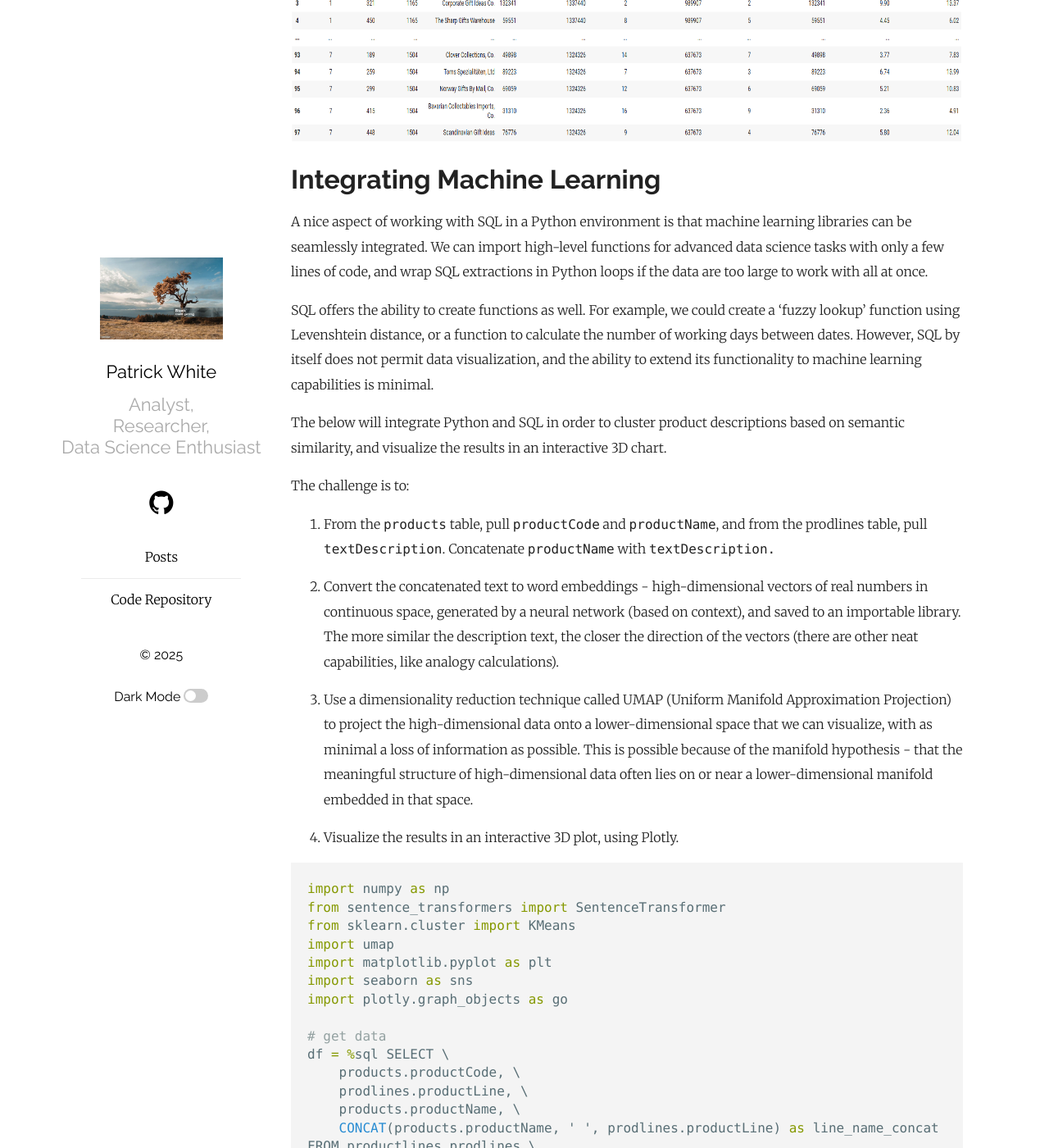
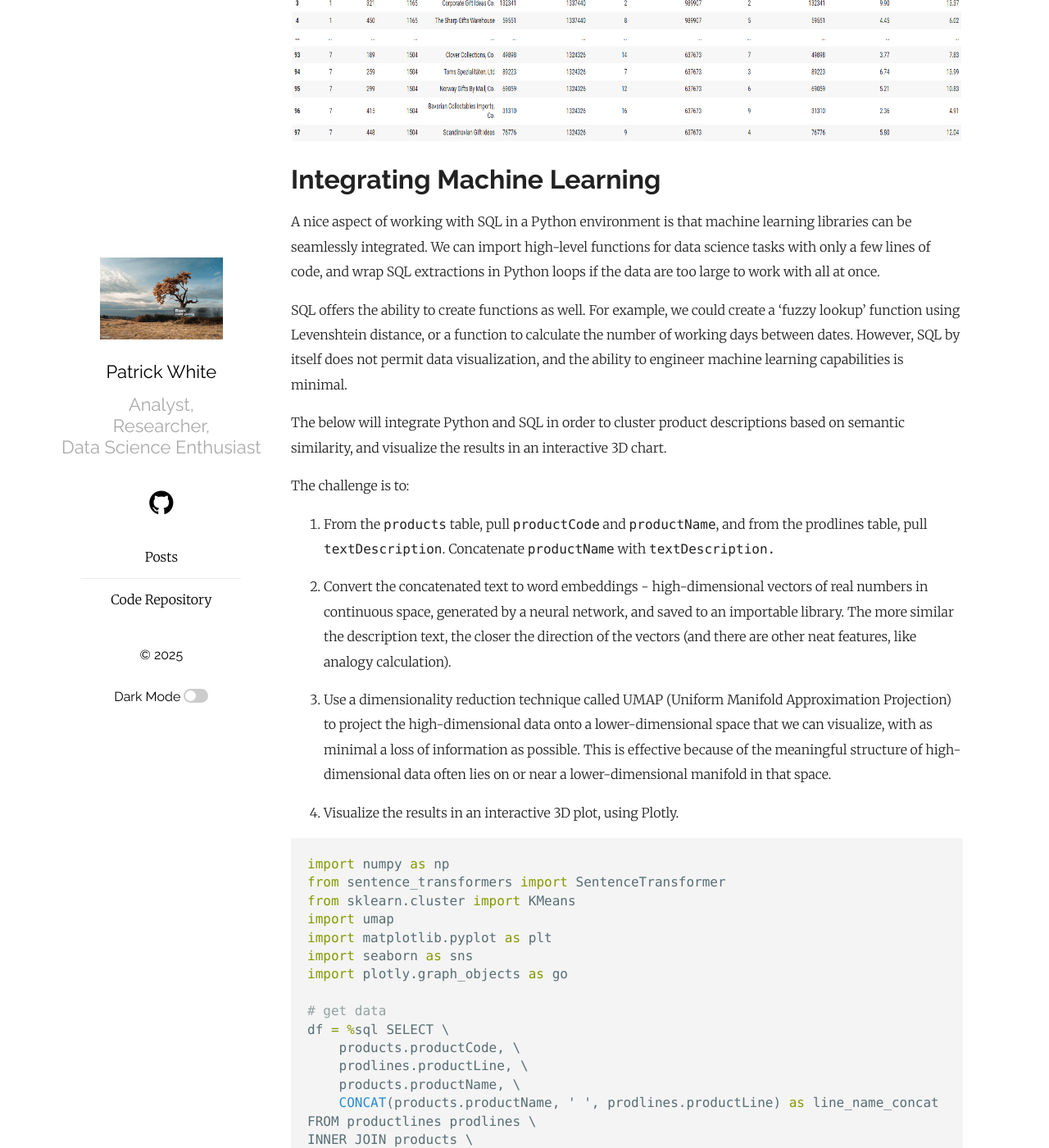
Before and after one commit to pw598/pw598.github.io, a Jekyll site: the page built from _posts/2025-05-14-MySQL-via-Shell-and-Python.md, in a window 1280 px wide and 1400 px high, scrolled down 26165 px. Shown: the whole window at 82% size. Built offline with Jekyll 4.4.1, drawn with Linux system fonts in a browser that asks for light colours; some of the changed text lies outside the part shown.

Commit message:
Add files via upload

```diff
--- a/_posts/2025-05-14-MySQL-via-Shell-and-Python.md
+++ b/_posts/2025-05-14-MySQL-via-Shell-and-Python.md
@@ -30,19 +30,19 @@
 
 Similarly, Python has become one of the most widely adopted programming languages, for tasks which don't require low-level coding such as C++. This popularity has led to the development of many open-source libraries, from which powerful functions may be imported and called upon using few lines of code. The reasons IPython notebooks (.ipynb) have become widely used include:
 - Shareability, readability, and transparency
-- Ability to render as a webpage
 - Workflow documentation
 - Ability to include markdown
+- Ability to render as a webpage
 - Convenient debugging
-- "Magic commands", which provide functionality such as allowing other languages
+- "Magic commands" providing meta-functionality such as allowing other languages
 
 Magic commands are not the only way to express SQL in a Python environment. Many libraries and functions, some of which we'll explore, are designed to accept plain-text SQL queries. A perk of the magic commands is that, for another language, they should express the same kind of keyword formatting you would see from an editor designed for that language.
 
-Working in a Google Colab Python notebook, which you can download <a href="https://github.com/pw598/Articles/blob/main/notebooks/MySQL_via_Shell_and_Python.ipynb">here</a>, we will start with shell commands, and progress to include Python functions which wrap SQL queries. Of course, hosting your business's database in Google Colab (or through a notebook alone) would be highly problematic, unless you somehow mitigate the fact that the data will disappear at the end of your session. However, for our purposes of demonstration and replicability, it will work nicely.
+Working in a Google Colab Python notebook, which you can download <a href="https://github.com/pw598/Articles/blob/main/notebooks/MySQL_via_Shell_and_Python.ipynb">here</a>, we will start with shell commands, and progress to include Python functions which take SQL queries as arguments. Of course, hosting your business's database in Google Colab (or through a notebook alone) would be highly problematic, unless you somehow mitigate the fact that the database will disappear at the end of your session. However, for our purposes of demonstration and replicability, it will work nicely.
 
 I must also mention that you should not include passwords in your code, even though I have below for simplicity. Instead, keep the sensitive commands stored in a secure .sql or text file to be read upon execution, or store the passwords securely in your operating system environment.
 
-Since Google Colab runs on a Linux environment, the shell commands are in Bash. Don't be intimidated if the commands look unfamiliar, but do check out the following resources if looking for context.
+Since Google Colab runs on a Linux environment, the shell commands are in Bash. Don't be intimidated if they look unfamiliar, but do check out the following resources if looking for context.
 
 - <a href="https://www.w3schools.com/bash/index.php">https://www.w3schools.com/bash/index.php</a>
 - <a href="https://www.w3schools.com/sql/">https://www.w3schools.com/sql/</a>
@@ -1029,9 +1029,9 @@
 
 # Integrating Machine Learning
 
-A nice aspect of working with SQL in a Python environment is that machine learning libraries can be seamlessly integrated. We can import high-level functions for advanced data science tasks with only a few lines of code, and wrap SQL extractions in Python loops if the data are too large to work with all at once.
+A nice aspect of working with SQL in a Python environment is that machine learning libraries can be seamlessly integrated. We can import high-level functions for data science tasks with only a few lines of code, and wrap SQL extractions in Python loops if the data are too large to work with all at once.
 
-SQL offers the ability to create functions as well. For example, we could create a 'fuzzy lookup' function using Levenshtein distance, or a function to calculate the number of working days between dates. However, SQL by itself does not permit data visualization, and the ability to extend its functionality to machine learning capabilities is minimal.
+SQL offers the ability to create functions as well. For example, we could create a 'fuzzy lookup' function using Levenshtein distance, or a function to calculate the number of working days between dates. However, SQL by itself does not permit data visualization, and the ability to engineer machine learning capabilities is minimal.
 
 The below will integrate Python and SQL in order to cluster product descriptions based on semantic similarity, and visualize the results in an interactive 3D chart.
 
@@ -1039,9 +1039,9 @@
 
 1. From the <code>products</code> table, pull <code>productCode</code> and <code>productName</code>, and from the prodlines table, pull <code>textDescription</code>. Concatenate <code>productName</code> with <code>textDescription.</code>
 
-2. Convert the concatenated text to word embeddings - high-dimensional vectors of real numbers in continuous space, generated by a neural network (based on context), and saved to an importable library. The more similar the description text, the closer the direction of the vectors (there are other neat capabilities, like analogy calculations).
+2. Convert the concatenated text to word embeddings - high-dimensional vectors of real numbers in continuous space, generated by a neural network, and saved to an importable library. The more similar the description text, the closer the direction of the vectors (and there are other neat features, like analogy calculation).
 
-3. Use a dimensionality reduction technique called UMAP (Uniform Manifold Approximation Projection) to project the high-dimensional data onto a lower-dimensional space that we can visualize, with as minimal a loss of information as possible. This is possible because of the manifold hypothesis - that the meaningful structure of high-dimensional data often lies on or near a lower-dimensional manifold embedded in that space.
+3. Use a dimensionality reduction technique called UMAP (Uniform Manifold Approximation Projection) to project the high-dimensional data onto a lower-dimensional space that we can visualize, with as minimal a loss of information as possible. This is effective because of the meaningful structure of high-dimensional data often lies on or near a lower-dimensional manifold in that space.
 
 4. Visualize the results in an interactive 3D plot, using Plotly.
 
@@ -1135,11 +1135,11 @@
 <img src="https://raw.githubusercontent.com/pw598/pw598.github.io/main/_posts/images/plotly_cht.png" style="height: 400px; width:auto;">
 
 
-To zoom in, rotate, and hover over points for labels, download the chart by <a href="https://github.com/pw598/pw598.github.io/blob/main/_posts/images/plotly_chart.html" download="plotly_chart.html">right-clicking here</a>, select "Save Link As" and save as an .html file, and then open with a web browser. Or, <a href="https://github.com/pw598/Articles/blob/main/notebooks/MySQL_via_Shell_and_Python.ipynb">download the .ipynb notebook (and open in Google Colab or Jupyter Notebook).</a>.
+To zoom in, rotate, and hover over points for labels, download the chart by <a href="https://github.com/pw598/pw598.github.io/blob/main/_posts/images/plotly_chart.html" download="plotly_chart.html">right-clicking here</a>, selecting "Save Link As" and saving as an .html file, before opening with a web browser. Or, <a href="https://github.com/pw598/Articles/blob/main/notebooks/MySQL_via_Shell_and_Python.ipynb">download the .ipynb notebook (and open in Google Colab or Jupyter Notebook).</a>.
 
 We see that ships and boats (green), motorcycles (red), and aviation (pink) are tightly clustered and relatively distant from the clusters near the bottom. The gold dots contain streetcars, buses, and trains. The teal dots contain classic cars, and the purple and green dots contain sports cars. In a more perfect analysis, perhaps the purple and green dots would be a part of the same cluster, and the gold dot that is touching them (18th Century Vintage Horse Carriage) would be further away. But we're relying on a pre-trained semantic model to make distinctions largely based on vehicle brand names, which is probably not its forte.
 
 
 # What's Next?
 
-- Next post will likely be about JSON (JavaScript Object Notation) queries for databases like MongoDB. Future RDBMS posts may include SQL functions, or a sandbox application using Streamlit.
+- Next post will likely be about JSON (JavaScript Object Notation) queries for databases like MongoDB. Future RDBMS posts may relate to SQL functions, or a sandbox application using Streamlit.
```
